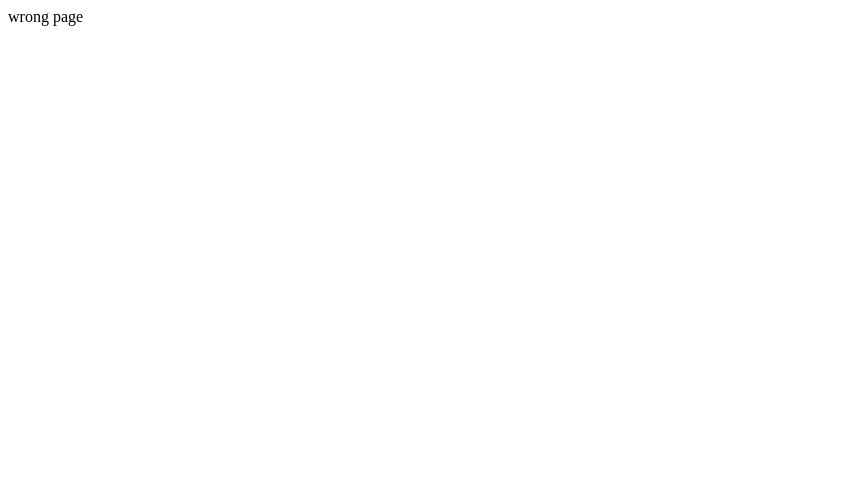
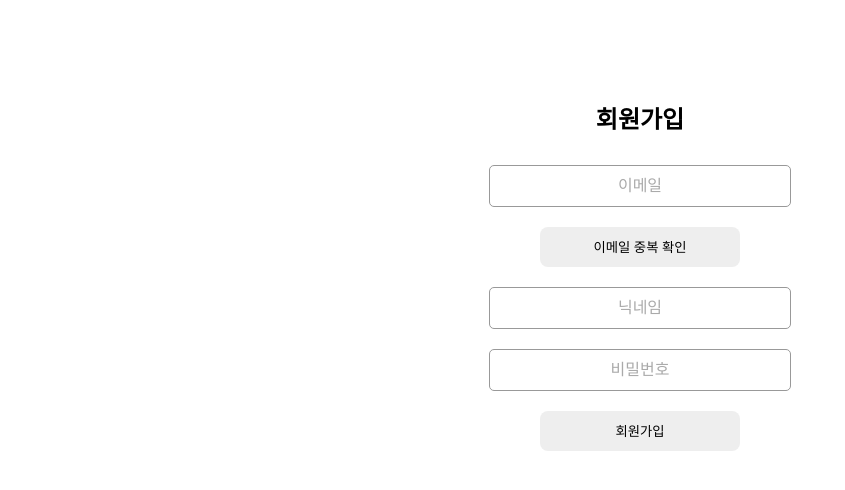
Before and after one commit to JeonghwanY/create-board, a React (Vite) app in the folder frontend/: page /register in a window 1280 px wide. Shown: the top 490 px of the page, without its empty margins (0-845 px from the left). Built offline with nearby package versions, Linux system fonts and the light colour scheme.

Commit message:
Add: registerPage

```diff
--- a/frontend/src/App.jsx
+++ b/frontend/src/App.jsx
@@ -1,6 +1,7 @@
 import './App.css'
 import {Routes, Route, Link} from "react-router-dom";
 import LoginPage from "./pages/LoginPage";
+import RegisterPage from "./pages/RegisterPage";
 import Home from "./pages/Home";
 import Notfound from './pages/Notfound';
 
@@ -8,6 +9,7 @@ function App() {
   return (
     <Routes>
       <Route path="/" element={<LoginPage />} />
+      <Route path="/register" element={<RegisterPage />} />
       <Route path="/Home" element={<Home />} />
       <Route path="*" element={<Notfound />} />
     </Routes>
--- a/frontend/src/pages/LoginPage.css
+++ b/frontend/src/pages/LoginPage.css
@@ -1,4 +1,4 @@
-.login-container {
+/* .login-container {
     display: flex;
     flex-direction: column;
     align-items: center;
@@ -37,3 +37,58 @@
     background-color: #eee;
     cursor: pointer;
 }
+ */
+
+.login-container {
+    display: flex;
+    flex-direction: column;
+    align-items: center;
+    margin-top: 100px;
+    font-family: 'Arial', sans-serif;
+}
+
+.title {
+    font-size: 4em;
+    font-family: 'Cursive', sans-serif;
+    margin: 0;
+}
+
+.subtitle {
+    font-size: 3.5em;
+    font-weight: bold;
+    margin: 10px 0 30px 0;
+    font-family: 'Cursive', sans-serif;
+}
+
+.input-box {
+    width: 450px;
+    height: 50px;
+    margin: 18px 0;
+    font-size: 1.4rem;
+    padding: 0 10px;
+    border: 2px solid red; /* 빨간 테두리 */
+    border-radius: 5px;
+    outline: none;
+    color: #333;
+}
+
+.input-box::placeholder {
+    color: #aaa;
+    text-align: center;
+}
+
+.button {
+    width: 200px;
+    height: 40px;
+    margin: 10px 0;
+    font-size: 1rem;
+    border: none;
+    border-radius: 10px;
+    background-color: #e0e0e0; /* 연한 회색 */
+    color: #000;
+    cursor: pointer;
+}
+
+.button:hover {
+    background-color: #d3d3d3;
+}
--- a/frontend/src/pages/LoginPage.jsx
+++ b/frontend/src/pages/LoginPage.jsx
@@ -1,17 +1,69 @@
-import "./LoginPage.css";
-
-import React from "react";
+import React, { useState } from "react";
+import { useNavigate } from "react-router-dom";
 import "./LoginPage.css";
 
 function LoginPage() {
+    const [id, setId] = useState("");
+    const [pw, setPw] = useState("");
+    const navigate = useNavigate()
+
+    /*/////////////////////////////////////로그인 fecth 로직///////////////////////////////*/
+    const handleLogin = async () => {
+        if (!id.trim() || !pw.trim()) {
+            alert("ID와 PW를 모두 입력하세요");
+            return;
+        }
+
+        try {
+            const res = await fetch("/api/auth/login", {
+                method: "POST",
+                headers: {
+                    "Content-Type": "application/json"
+                },
+                body: JSON.stringify({ email: id, password: pw }) // <- 백엔드에서 요구하는 필드명에 맞춰야 함
+            });
+
+            if (!res.ok) {
+                alert("로그인 실패: 아이디 또는 비밀번호를 확인하세요");
+                return;
+            }
+
+            const data = await res.json();
+            console.log("로그인 성공:", data);
+            alert(`${data.username || "로그인"} 성공!`);
+
+            // 토큰 저장 예시 (선택)
+            // localStorage.setItem("token", data.token);
+
+            // 페이지 이동 예시
+            // window.location.href = "/home";
+        } catch (err) {
+            console.error(err);
+            alert("서버 오류: 로그인 실패");
+        }
+    };
+
     return (
         <div className="login-container">
             <h1 className="title">Music in the</h1>
             <h2 className="subtitle">JUNGLE</h2>
-            <input type="text" placeholder="ID" className="input-box" />
-            <input type="password" placeholder="PW" className="input-box" />
-            <button className="button">로그인</button>
-            <button className="button">회원가입</button>
+
+            <input
+                type="text"
+                placeholder="ID"
+                className="input-box"
+                value={id}
+                onChange={(e) => setId(e.target.value)}
+            />
+            <input
+                type="password"
+                placeholder="PW"
+                className="input-box"
+                value={pw}
+                onChange={(e) => setPw(e.target.value)}
+            />
+            <button className="button" onClick={handleLogin}>로그인</button>
+            <button className="button" onClick={() => navigate("/register")}>회원가입</button>
         </div>
     );
 }
--- /dev/null
+++ b/frontend/src/pages/RegisterPage.css
@@ -0,0 +1,32 @@
+.register-container {
+    display: flex;
+    flex-direction: column;
+    align-items: center;
+    margin-top: 80px;
+}
+
+.input-box {
+    width: 280px;
+    height: 40px;
+    margin: 10px 0;
+    font-size: 1rem;
+    padding: 0 10px;
+    border: 1px solid #999;
+    border-radius: 5px;
+}
+
+.check-button,
+.register-button {
+    width: 200px;
+    height: 40px;
+    margin: 10px;
+    background-color: #eee;
+    border: none;
+    border-radius: 8px;
+    cursor: pointer;
+}
+
+.check-button:hover,
+.register-button:hover {
+    background-color: #ddd;
+}
--- /dev/null
+++ b/frontend/src/pages/RegisterPage.jsx
@@ -0,0 +1,99 @@
+import React, { useState } from "react";
+import "./RegisterPage.css";
+
+function RegisterPage() {
+    const [email, setEmail] = useState("");
+    const [password, setPassword] = useState("");
+    const [username, setUsername] = useState("");
+    const [emailChecked, setEmailChecked] = useState(false);
+
+    const checkEmailDuplicate = async () => {
+        try {
+            const res = await fetch("/api/auth/check", {
+                method: "POST",
+                headers: { "Content-Type": "application/json" },
+                body: JSON.stringify({ email })
+            });
+
+            if (!res.ok) throw new Error("중복 검사 실패");
+
+            const result = await res.json();
+            if (result.exists) {
+                alert("이미 사용 중인 이메일입니다.");
+                setEmailChecked(false);
+            } else {
+                alert("사용 가능한 이메일입니다!");
+                setEmailChecked(true);
+            }
+        } catch (err) {
+            console.error(err);
+            alert("이메일 확인 중 오류 발생");
+        }
+    };
+
+    const handleRegister = async () => {
+        if (!emailChecked) {
+            alert("이메일 중복 확인을 해주세요.");
+            return;
+        }
+
+        try {
+            const res = await fetch("/api/auth/register", {
+                method: "POST",
+                headers: { "Content-Type": "application/json" },
+                body: JSON.stringify({ email, password, username })
+            });
+
+            if (!res.ok) {
+                alert("회원가입 실패");
+                return;
+            }
+
+            const data = await res.json();
+            alert("회원가입 성공! 로그인 페이지로 이동하세요.");
+            console.log(data);
+            // window.location.href = "/login";
+        } catch (err) {
+            console.error(err);
+            alert("서버 오류");
+        }
+    };
+
+    return (
+        <div className="register-container">
+            <h2>회원가입</h2>
+            <input
+                type="text"
+                placeholder="이메일"
+                className="input-box"
+                value={email}
+                onChange={(e) => setEmail(e.target.value)}
+            />
+            <button className="check-button" onClick={checkEmailDuplicate}>
+                이메일 중복 확인
+            </button>
+
+            <input
+                type="text"
+                placeholder="닉네임"
+                className="input-box"
+                value={username}
+                onChange={(e) => setUsername(e.target.value)}
+            />
+
+            <input
+                type="password"
+                placeholder="비밀번호"
+                className="input-box"
+                value={password}
+                onChange={(e) => setPassword(e.target.value)}
+            />
+
+            <button className="register-button" onClick={handleRegister}>
+                회원가입
+            </button>
+        </div>
+    );
+}
+
+export default RegisterPage;
```
